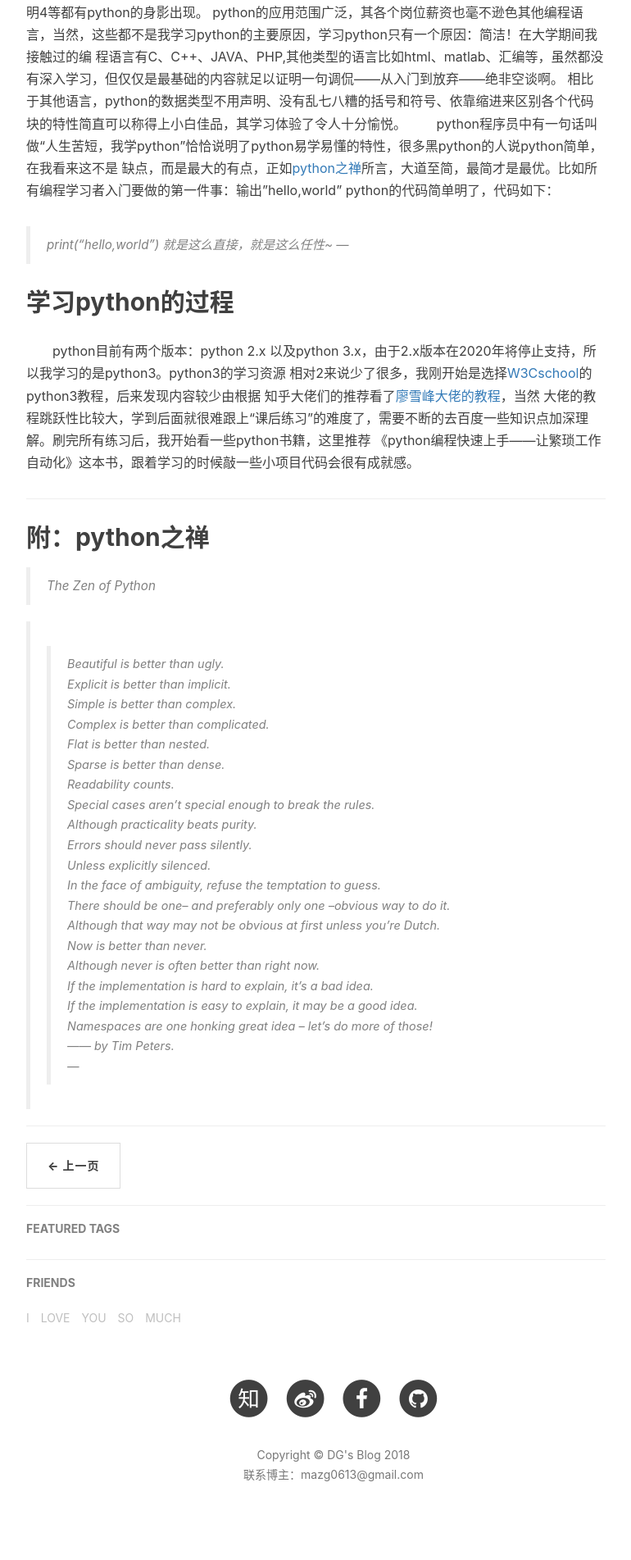
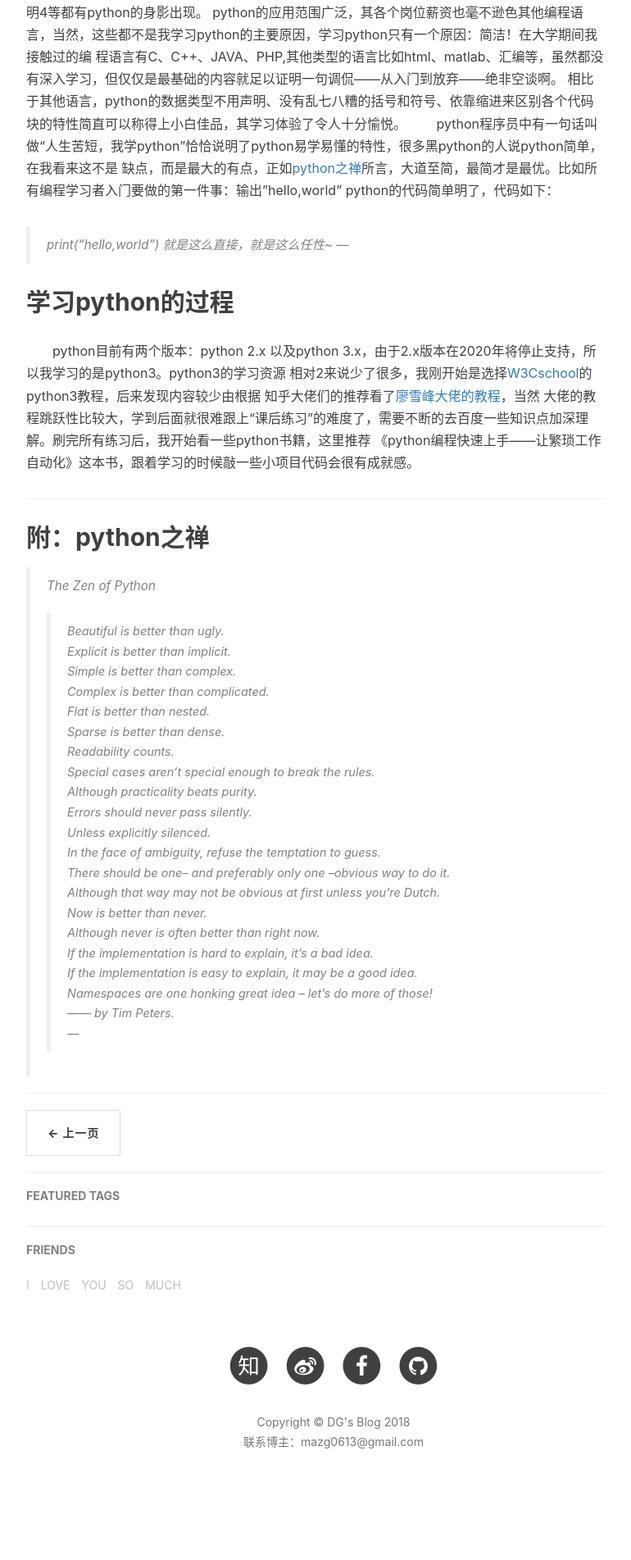
Before and after one commit to DGmzg/DGmzg.github.io, a Jekyll site: the page built from _posts/2018-3-27-python学习笔记01-什么是python.md, in a window 1280 px wide. Shown: the part 1269-3172 px from the top of the page at 82% size, without its empty margins (233-1003 px from the left). Built offline with Jekyll 4.4.1, drawn with Linux system fonts in a browser that asks for light colours; nearby versions of some CDN libraries; comment, search, counter and statistics services are not loaded; after the commit the page ends 3132 px from its top, so only the background shows below that.

```diff
--- a/_posts/2018-3-27-python学习笔记01-什么是python.md
+++ b/_posts/2018-3-27-python学习笔记01-什么是python.md
@@ -53,8 +53,8 @@ python的代码简单明了，代码如下：
 
 <p id = "zen"></p>
 ## 附：python之禅
->    The Zen of Python
 
+>    The Zen of Python<br>
 >>    Beautiful is better than ugly.<br>
 Explicit is better than implicit.<br>
 Simple is better than complex.<br>
```
